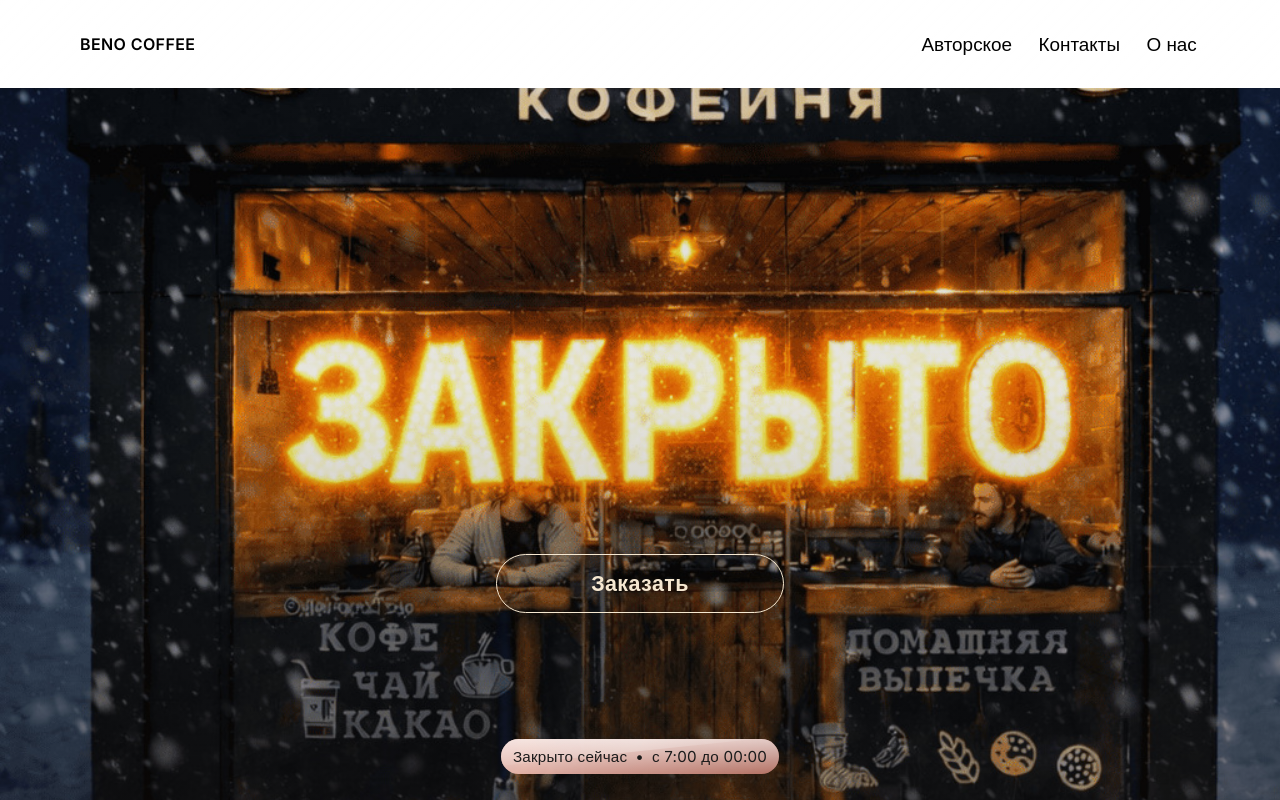
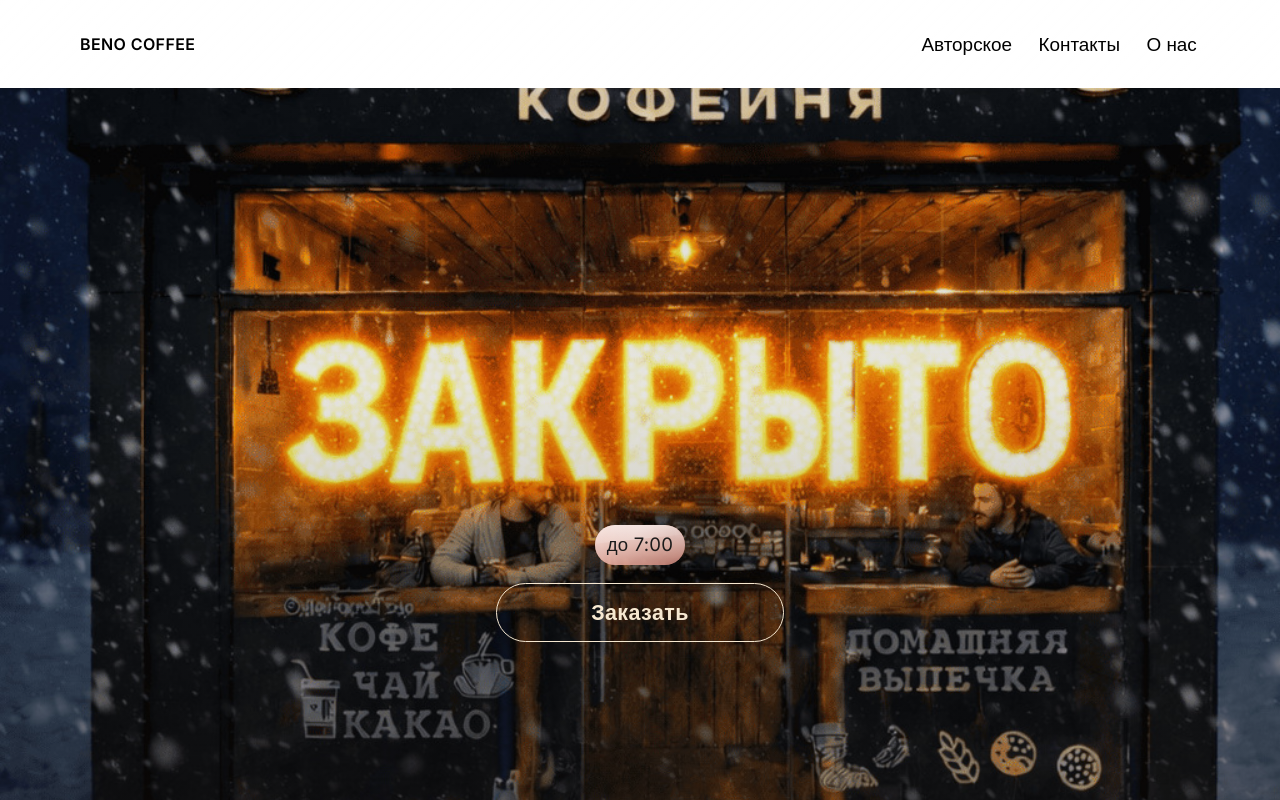
Before and after one commit to ALDYNEC-07/beno-coffe, a Next.js app: page / in a window 1280 px wide. Shown: the top 800 px of the page. Built offline with nearby package versions, Linux system fonts and the light colour scheme; no server answers; a web font is replaced by a local one.

Commit message:
поправил стили и текст статуса времени в герое

```diff
--- a/src/components/Hero/Hero.module.css
+++ b/src/components/Hero/Hero.module.css
@@ -77,10 +77,20 @@
   inset: 0;
   z-index: 2;
   display: flex;
+  flex-direction: column;
   justify-content: center;
   align-items: center;
+  gap: clamp(0.75rem, 1.8vw, 1.15rem);
   padding-top: calc(clamp(5rem, 16vh, 9rem) + 150px);
   pointer-events: none;
+}
+
+.orderStatus {
+  pointer-events: none;
+}
+
+.orderStatus .pill {
+  font-size: clamp(1rem, 2.2vw, 1.16rem);
 }
 
 .orderButton {
@@ -121,11 +131,8 @@
     border-radius: 0;
   }
 
-  .mediaBadge {
-    display: none;
-  }
-
   .orderButtonWrap {
+    gap: 0.7rem;
     padding-top: calc(clamp(4rem, 14vh, 6.2rem) + 150px);
   }
 
@@ -134,48 +141,6 @@
     padding: 0.9rem 2rem;
     font-size: calc(var(--text-base) + 2px);
   }
-}
-
-.mediaOverlay {
-  position: absolute;
-  inset-inline: 0;
-  bottom: 0;
-  display: flex;
-  flex-direction: column;
-  align-items: stretch;
-  gap: 0.6rem;
-  z-index: 3;
-}
-
-.mediaTitle {
-  width: 100%;
-  margin: 0;
-}
-
-.mediaHeading {
-  margin: 0;
-  padding: 0 0.9rem;
-  padding-bottom: calc(clamp(1rem, 2.6vw, 1.6rem) + 0.05rem);
-  border-radius: 0;
-  box-shadow: none;
-  position: relative;
-  overflow: hidden;
-  display: flex;
-  flex-direction: column;
-  gap: 0.55rem;
-  color: #1b1b1b;
-  text-align: center;
-}
-
-.mediaHeading > * {
-  position: relative;
-  z-index: 1;
-}
-
-.mediaBadge {
-  display: flex;
-  align-items: center;
-  justify-content: flex-start;
 }
 
 .mediaPill {
@@ -259,17 +224,4 @@
     grid-template-columns: 1.35fr 0.95fr;
     gap: var(--space-5);
   }
-
-  /* На широких экранах выравниваем статус по центру строки. */
-  .mediaOverlay {
-    align-items: center;
-    justify-content: center;
-  }
-
-  .mediaHeading {
-    flex-direction: row;
-    justify-content: center;
-    align-items: center;
-    gap: clamp(1rem, 2vw, 1.75rem);
-  }
 }
--- a/src/components/Hero/Hero.tsx
+++ b/src/components/Hero/Hero.tsx
@@ -13,9 +13,7 @@ import styles from "./Hero.module.css";
 const heroWorkingHours = {
   startMinutes: 7 * 60,
   endMinutes: 24 * 60,
-  label: "с 7:00 до 00:00",
-  openLabel: "Открыто сейчас",
-  closedLabel: "Закрыто сейчас",
+  label: "до 7:00",
 };
 
 // Этот объект хранит две картинки для главного экрана: когда кофейня открыта и когда закрыта.
@@ -142,8 +140,19 @@ export default function Hero() {
             </div>
             {/* Этот слой делает фон чуть темнее, чтобы статус читался лучше. */}
             <div className={styles.mediaShade} aria-hidden="true" />
-            {/* Этот блок размещает большую кнопку заказа чуть ниже центра экрана. */}
+            {/* Этот блок размещает статус и кнопку заказа в центре экрана. */}
             <div className={styles.orderButtonWrap}>
+              {/* Этот элемент показывает текст с временем для заказа. */}
+              <div className={styles.orderStatus} aria-label="Время работы">
+                <span
+                  className={`${styles.pill} ${styles.mediaPill} ${
+                    isOpenNow ? styles.mediaPillOpen : styles.mediaPillClosed
+                  }`}
+                  aria-live="polite"
+                >
+                  <span>{heroWorkingHours.label}</span>
+                </span>
+              </div>
               {/* Эта кнопка плавно ведёт пользователя к блоку меню. */}
               <button
                 type="button"
@@ -154,32 +163,6 @@ export default function Hero() {
                 {heroOrderButtonText.label}
               </button>
             </div>
-            {/* Этот блок размещает статус в нижней части первого экрана. */}
-            <div className={styles.mediaOverlay}>
-              {/* Этот блок объединяет элементы статуса работы на одном фоне. */}
-              <div className={styles.mediaTitle}>
-                <div className={styles.mediaHeading}>
-                  {/* Этот блок показывает статус работы, но на маленьких экранах скрывается. */}
-                  <div className={styles.mediaBadge} aria-label="Время работы">
-                    {/* Этот элемент сообщает, открыта ли кофейня и до какого времени. */}
-                    <span
-                      className={`${styles.pill} ${styles.mediaPill} ${
-                        isOpenNow ? styles.mediaPillOpen : styles.mediaPillClosed
-                      }`}
-                      aria-live="polite"
-                    >
-                      <span>
-                        {isOpenNow
-                          ? heroWorkingHours.openLabel
-                          : heroWorkingHours.closedLabel}
-                      </span>
-                      <span aria-hidden="true">•</span>
-                      <span>{heroWorkingHours.label}</span>
-                    </span>
-                  </div>
-                </div>
-              </div>
-            </div>
           </div>
         </div>
       </div>
```
